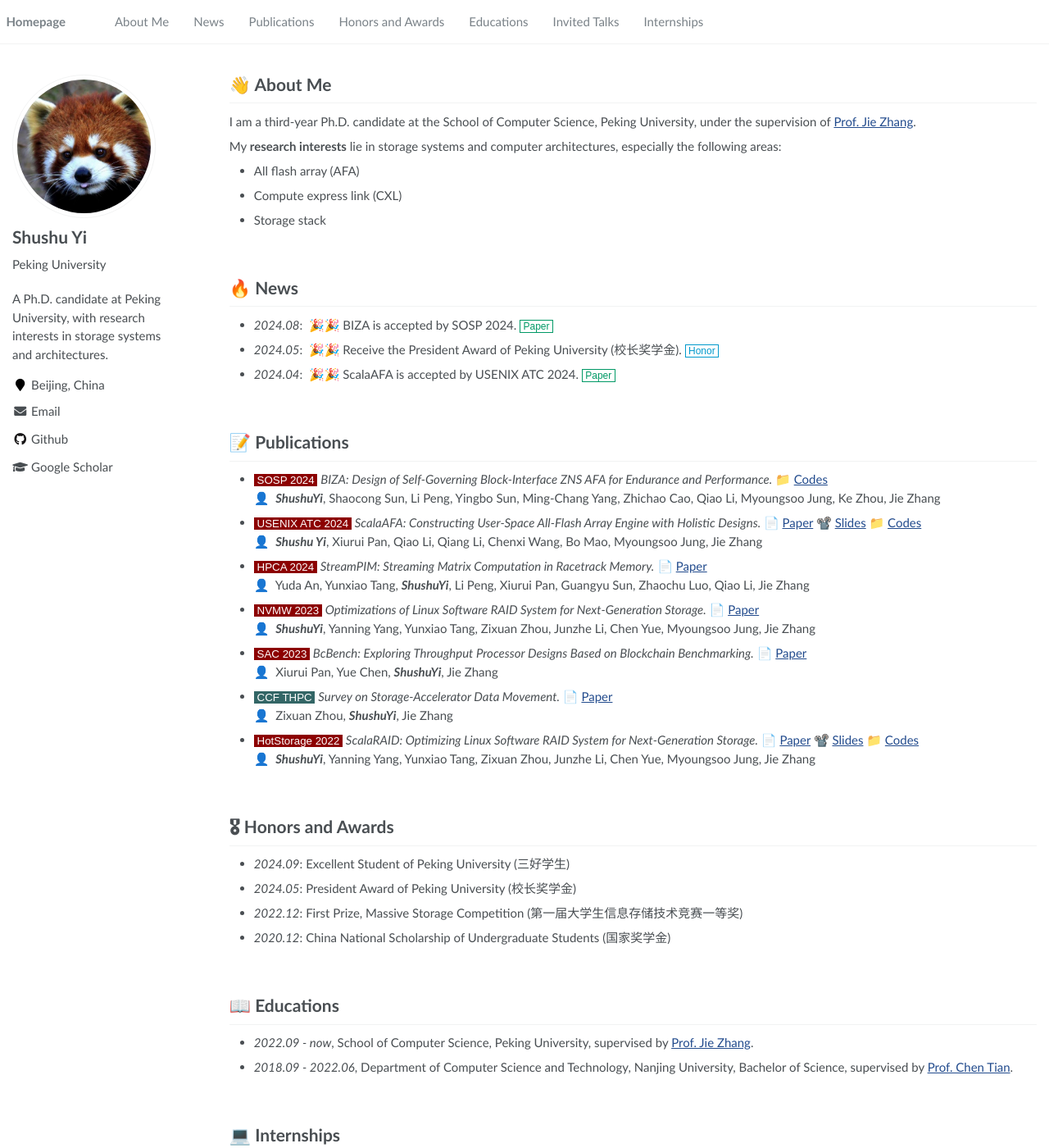
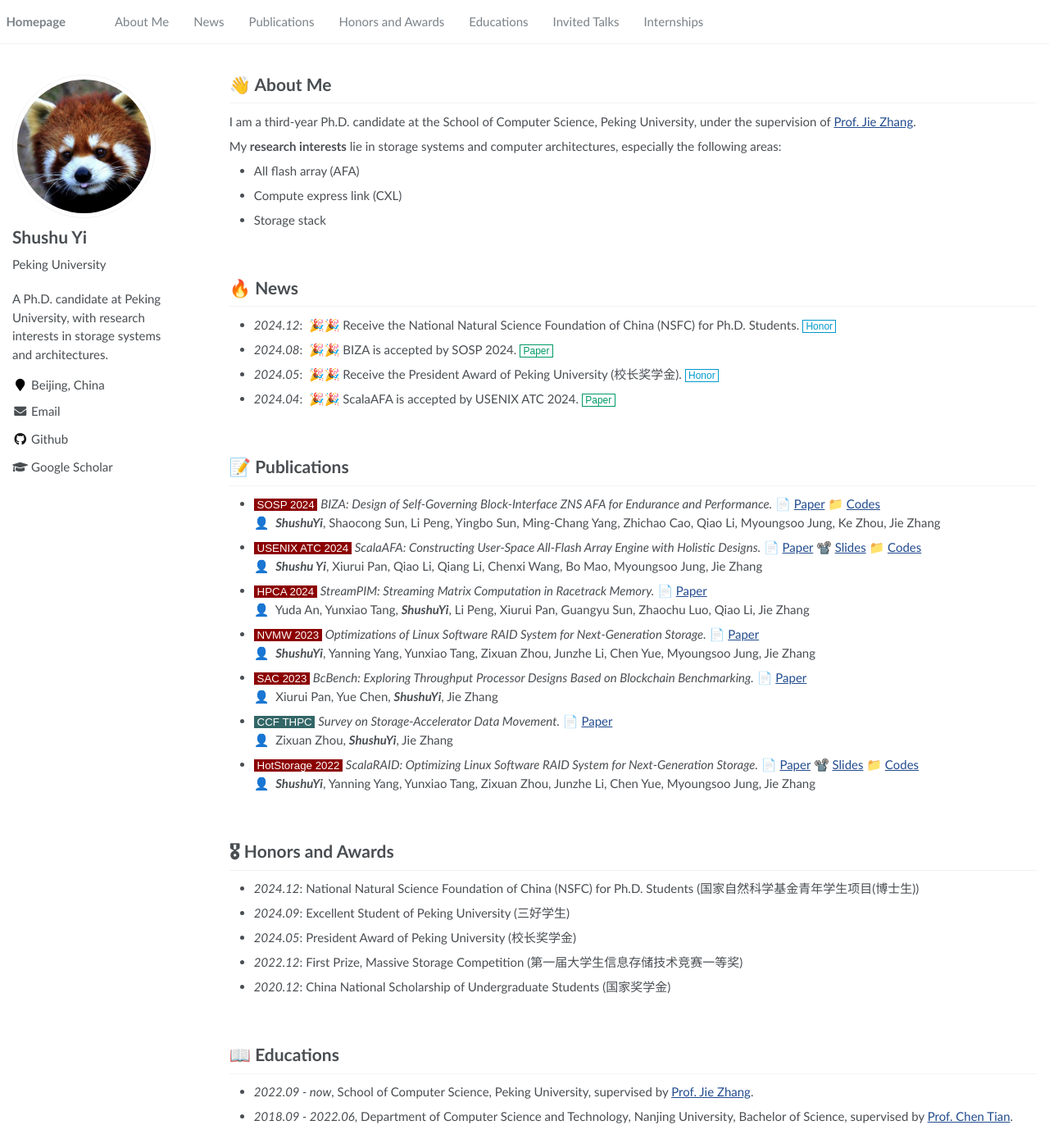
Before and after one commit to FirnYi/firnyi.github.io, a Jekyll site: the page built from _pages/about.md, in a window 1280 px wide and 1400 px high. Shown: the whole window at 82% size. Built offline with Jekyll 4.4.1, drawn with Linux system fonts in a browser that asks for light colours.

Commit message:
更新国自然博士生

```diff
--- a/_pages/about.md
+++ b/_pages/about.md
@@ -22,6 +22,7 @@ My **research interests** lie in storage systems and computer architectures, esp
 <br/>
 
 # 🔥 News
+- *2024.12*: &nbsp;🎉🎉 Receive the National Natural Science Foundation of China (NSFC) for Ph.D. Students. <font class="news-tag-honor">&nbsp;Honor&nbsp;</font>
 - *2024.08*: &nbsp;🎉🎉 BIZA is accepted by SOSP 2024. <font class="news-tag-paper">&nbsp;Paper&nbsp;</font>
 - *2024.05*: &nbsp;🎉🎉 Receive the President Award of Peking University (校长奖学金). <font class="news-tag-honor">&nbsp;Honor&nbsp;</font>
 - *2024.04*: &nbsp;🎉🎉 ScalaAFA is accepted by USENIX ATC 2024. <font font class="news-tag-paper">&nbsp;Paper&nbsp;</font>
@@ -29,7 +30,7 @@ My **research interests** lie in storage systems and computer architectures, esp
 <br/>
 
 # 📝 Publications
-- <div><font class="publication-tag-conf">&nbsp;SOSP 2024&nbsp;</font>&nbsp;<i>BIZA: Design of Self-Governing Block-Interface ZNS AFA for Endurance and Performance.</i>&nbsp;📁&nbsp;<a href="https://github.com/ChaseLab-PKU/BIZA">Codes</a></div>
+- <div><font class="publication-tag-conf">&nbsp;SOSP 2024&nbsp;</font>&nbsp;<i>BIZA: Design of Self-Governing Block-Interface ZNS AFA for Endurance and Performance.</i>&nbsp;📄&nbsp;<a href="https://dl.acm.org/doi/10.1145/3694715.3695953">Paper</a>&nbsp;📁&nbsp;<a href="https://github.com/ChaseLab-PKU/BIZA">Codes</a></div>
 👤&nbsp; ***ShushuYi***, Shaocong Sun, Li Peng, Yingbo Sun, Ming-Chang Yang, Zhichao Cao, Qiao Li, Myoungsoo Jung, Ke Zhou, Jie Zhang
 <br/>
 - <div><font class="publication-tag-conf">&nbsp;USENIX ATC 2024&nbsp;</font>&nbsp;<i>ScalaAFA: Constructing User-Space All-Flash Array Engine with Holistic Designs.</i>&nbsp;📄&nbsp;<a href="https://www.usenix.org/system/files/atc24-yi-shushu.pdf">Paper</a>&nbsp;📽️&nbsp;<a href="https://www.usenix.org/system/files/atc24_slides-yi-shushu.pdf">Slides</a>&nbsp;📁&nbsp;<a href="https://github.com/ChaseLab-PKU/ScalaAFA">Codes</a></div>
@@ -53,6 +54,7 @@ My **research interests** lie in storage systems and computer architectures, esp
 <br/>
 
 # 🎖 Honors and Awards
+- *2024.12*: National Natural Science Foundation of China (NSFC) for Ph.D. Students (国家自然科学基金青年学生项目(博士生))
 - *2024.09*: Excellent Student of Peking University (三好学生)
 - *2024.05*: President Award of Peking University (校长奖学金)
 - *2022.12*: First Prize, Massive Storage Competition (第一届大学生信息存储技术竞赛一等奖)
```
